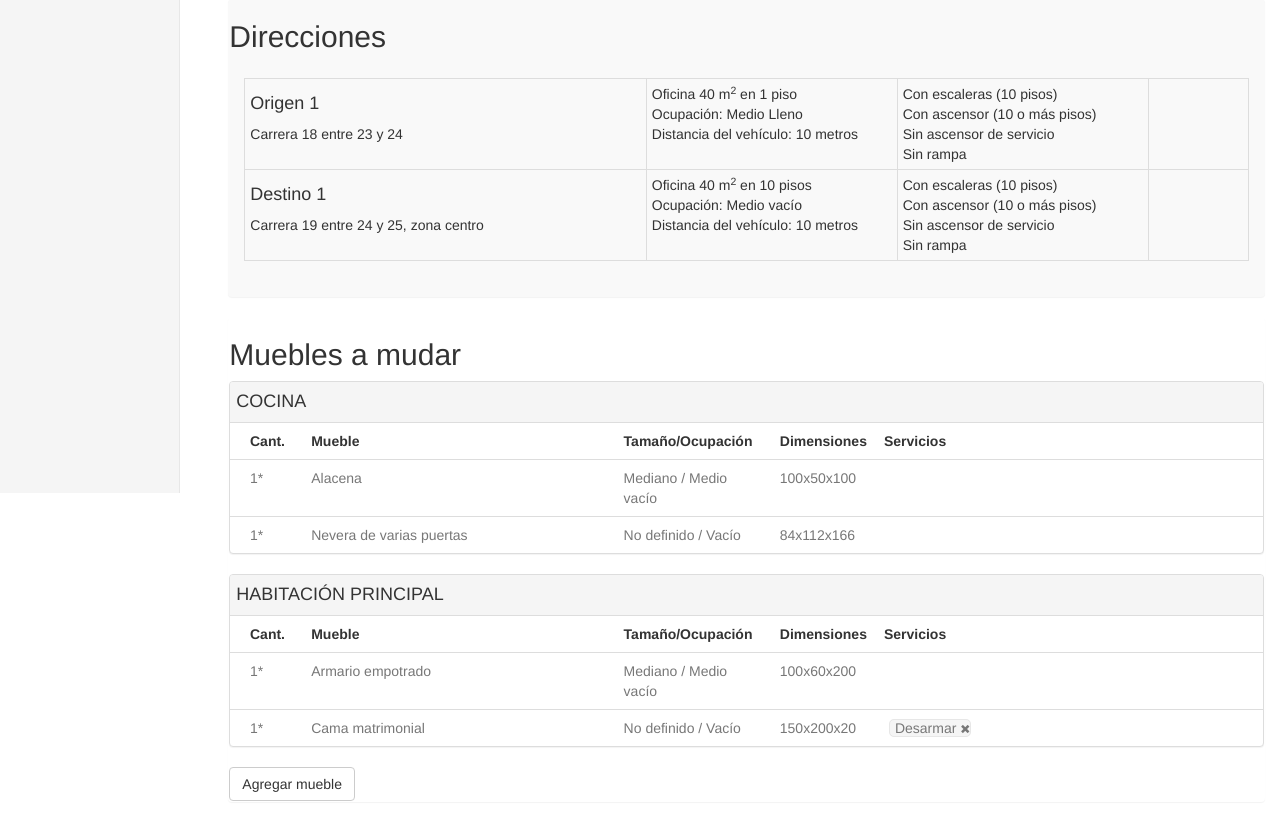
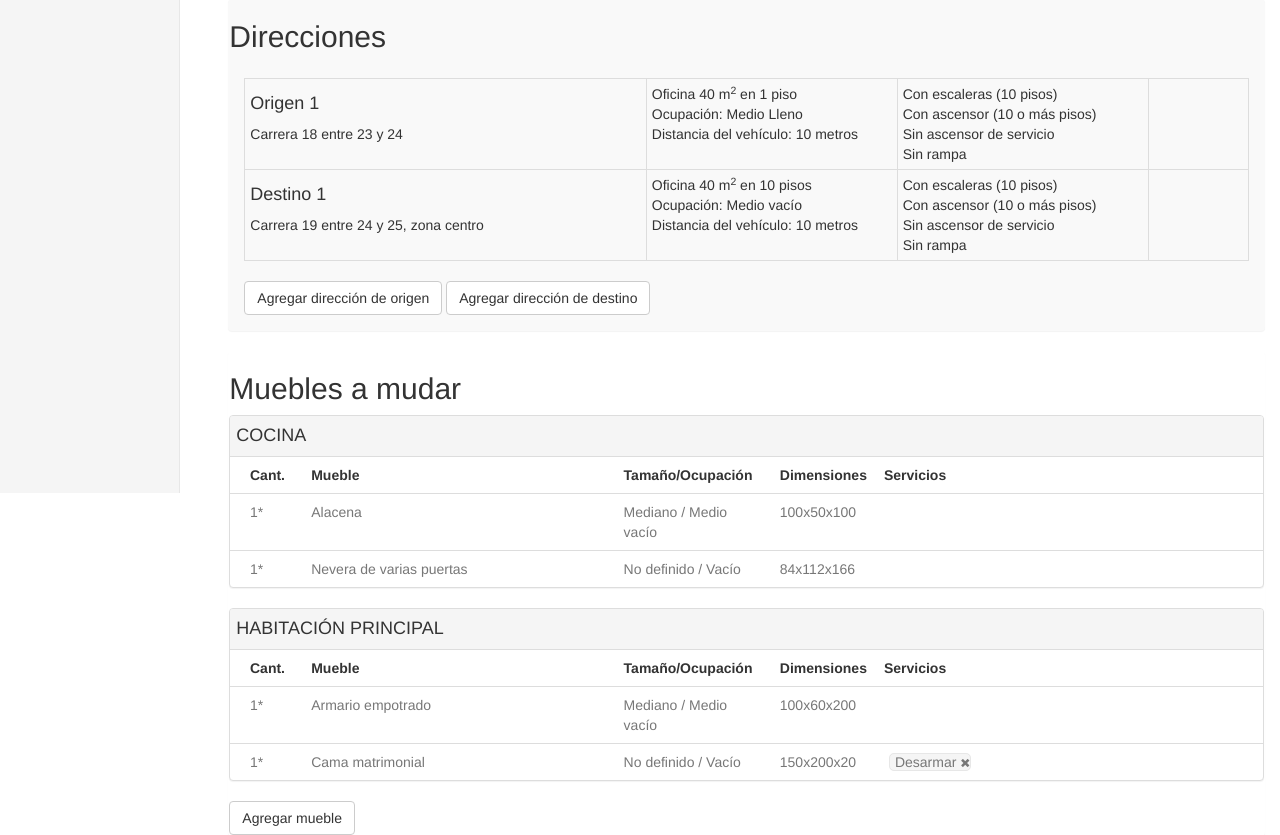
Before and after one commit to yusnelvy/mtvmcotizacion, a Django app: page /presupuesto/ficha/1/ in a window 1280 px wide. Shown: the part 357-1192 px from the top of the page. Run offline with Django 3.2, Linux system fonts and the light colour scheme; data comes from the database, SQL or seed files in the repository; some libraries are stand-ins or nearby versions; some web fonts are replaced.

Commit message:
Revisión ficha de presupuesto

```diff
--- a/presupuesto/templates/presupuesto_ficha.html
+++ b/presupuesto/templates/presupuesto_ficha.html
@@ -416,6 +416,19 @@
             {% endif %}
 
         </table>
+
+        {% if direccion_origen %}
+
+            <a class="botonmodalDireccion btn btn-default hidden-print" data-opcion="{% url 'upresupuestos:PresupuestoDireccionView' %}?next={{request.get_full_path}}&tipo=Origen&pre={{presupuesto.id}}" data-target="#myModalDireccion" data-toggle="modal" title="Agregar dirección de origen">Agregar dirección de origen</a>
+
+        {% endif %}
+
+        {% if direccion_destino %}
+
+            <a class="botonmodalDireccion btn btn-default hidden-print boton-almedio" data-opcion="{% url 'upresupuestos:PresupuestoDireccionView' %}?next={{request.get_full_path}}&tipo=Destino&pre={{presupuesto.id}}" data-target="#myModalDireccion" data-toggle="modal" title="Agregar dirección de destino">Agregar dirección de destino</a>
+
+        {% endif %}
+
     </div>
 </div><!--fin de Panel de Direcciones-->
 <div class="panel"> <!--Panel Detalle de muebles-->
```
